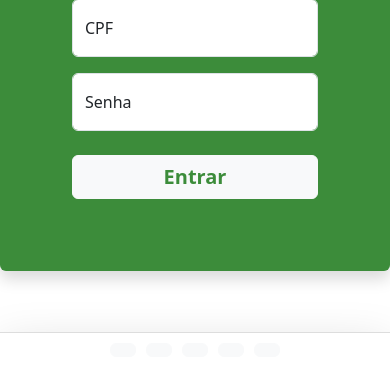
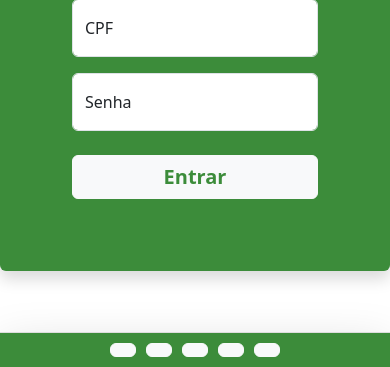
Before and after one commit to CalcaMVC/electronic-document-repository, a Flask app: page / in a window 390 px wide. Shown: the part 477-844 px from the top of the page. Run offline with Flask 3, Linux system fonts and the light colour scheme; some libraries are stand-ins or nearby versions.

Commit message:
Adição do Favicon em todos os arquivos de HTML

```diff
--- a/application/static/css/estilos-unificados.css
+++ b/application/static/css/estilos-unificados.css
@@ -378,7 +378,7 @@ body.click-to-speak-active #main-content a:hover {
         left: 0;
         width: 100%;
         justify-content: center;
-        background-color: rgba(255, 255, 255, 0.9);
+        background-color: #3C8C3A;
         padding: 10px 0;
         border-top: 1px solid #ddd;
     }
--- a/application/templates/categories.html
+++ b/application/templates/categories.html
@@ -4,6 +4,9 @@
     <meta charset="UTF-8">
     <meta name="viewport" content="width=device-width, initial-scale=1.0">
     <title>Categorias de Documentos - RIDE</title>
+
+    <!-- Favicon -->
+    <link rel="icon" type="image/png" href="{{ url_for('static', filename='images/favicon.png') }}">
 
     <!-- CSS do Bootstrap -->
     <link href="https://cdn.jsdelivr.net/npm/bootstrap@5.3.3/dist/css/bootstrap.min.css" rel="stylesheet">
--- a/application/templates/dashboard.html
+++ b/application/templates/dashboard.html
@@ -4,6 +4,9 @@
     <meta charset="UTF-8">
     <meta name="viewport" content="width=device-width, initial-scale=1.0">
     <title>Painel Gerencial - RIDE</title>
+
+    <!-- Favicon -->
+    <link rel="icon" type="image/png" href="{{ url_for('static', filename='images/favicon.png') }}">
 
     <!-- CSS do Bootstrap -->
     <link href="https://cdn.jsdelivr.net/npm/bootstrap@5.3.3/dist/css/bootstrap.min.css" rel="stylesheet">
--- a/application/templates/edit_category.html
+++ b/application/templates/edit_category.html
@@ -4,6 +4,9 @@
     <meta charset="UTF-8">
     <meta name="viewport" content="width=device-width, initial-scale=1.0">
     <title>Alterar Categoria - RIDE</title>
+
+    <!-- Favicon -->
+    <link rel="icon" type="image/png" href="{{ url_for('static', filename='images/favicon.png') }}">
 
     <!-- CSS do Bootstrap -->
     <link href="https://cdn.jsdelivr.net/npm/bootstrap@5.3.3/dist/css/bootstrap.min.css" rel="stylesheet">
--- a/application/templates/edit_model.html
+++ b/application/templates/edit_model.html
@@ -4,6 +4,9 @@
     <meta charset="UTF-8">
     <meta name="viewport" content="width=device-width, initial-scale=1.0">
     <title>Editar Modelo - RIDE</title>
+
+    <!-- Favicon -->
+    <link rel="icon" type="image/png" href="{{ url_for('static', filename='images/favicon.png') }}">
 
     <!-- CSS do Bootstrap -->
     <link href="https://cdn.jsdelivr.net/npm/bootstrap@5.3.3/dist/css/bootstrap.min.css" rel="stylesheet">
--- a/application/templates/edit_user.html
+++ b/application/templates/edit_user.html
@@ -4,6 +4,9 @@
     <meta charset="UTF-8">
     <meta name="viewport" content="width=device-width, initial-scale=1.0">
     <title>Alterar Usuário - RIDE</title>
+
+    <!-- Favicon -->
+    <link rel="icon" type="image/png" href="{{ url_for('static', filename='images/favicon.png') }}">
 
     <!-- CSS do Bootstrap -->
     <link href="https://cdn.jsdelivr.net/npm/bootstrap@5.3.3/dist/css/bootstrap.min.css" rel="stylesheet">
--- a/application/templates/edit_user_profile.html
+++ b/application/templates/edit_user_profile.html
@@ -4,6 +4,9 @@
     <meta charset="UTF-8">
     <meta name="viewport" content="width=device-width, initial-scale=1.0">
     <title>Meu Perfil - RIDE</title>
+
+    <!-- Favicon -->
+    <link rel="icon" type="image/png" href="{{ url_for('static', filename='images/favicon.png') }}">
 
     <!-- CSS do Bootstrap -->
     <link href="https://cdn.jsdelivr.net/npm/bootstrap@5.3.3/dist/css/bootstrap.min.css" rel="stylesheet">
--- a/application/templates/filled_document.html
+++ b/application/templates/filled_document.html
@@ -4,6 +4,9 @@
     <meta charset="UTF-8">
     <meta name="viewport" content="width=device-width, initial-scale=1.0">
     <title>Documentos Preenchidos - RIDE</title>
+
+    <!-- Favicon -->
+    <link rel="icon" type="image/png" href="{{ url_for('static', filename='images/favicon.png') }}">
 
     <!-- CSS do Bootstrap -->
     <link href="https://cdn.jsdelivr.net/npm/bootstrap@5.3.3/dist/css/bootstrap.min.css" rel="stylesheet">
--- a/application/templates/index.html
+++ b/application/templates/index.html
@@ -4,6 +4,9 @@
     <meta charset="UTF-8">
     <meta name="viewport" content="width=device-width, initial-scale=1.0">
     <title>Login de Usuário - RIDE</title>
+
+    <!-- Favicon -->
+    <link rel="icon" type="image/png" href="{{ url_for('static', filename='images/favicon.png') }}">
 
     <!-- CSS do Bootstrap -->
     <link href="https://cdn.jsdelivr.net/npm/bootstrap@5.3.3/dist/css/bootstrap.min.css" rel="stylesheet">
--- a/application/templates/models.html
+++ b/application/templates/models.html
@@ -4,6 +4,9 @@
     <meta charset="UTF-8">
     <meta name="viewport" content="width=device-width, initial-scale=1.0">
     <title>Modelos de Documentos - RIDE</title>
+
+    <!-- Favicon -->
+    <link rel="icon" type="image/png" href="{{ url_for('static', filename='images/favicon.png') }}">
 
     <!-- CSS do Bootstrap -->
     <link href="https://cdn.jsdelivr.net/npm/bootstrap@5.3.3/dist/css/bootstrap.min.css" rel="stylesheet">
--- a/application/templates/register_category.html
+++ b/application/templates/register_category.html
@@ -4,6 +4,9 @@
     <meta charset="UTF-8">
     <meta name="viewport" content="width=device-width, initial-scale=1.0">
     <title>Cadastro de Categoria - RIDE</title>
+
+    <!-- Favicon -->
+    <link rel="icon" type="image/png" href="{{ url_for('static', filename='images/favicon.png') }}">
 
     <!-- CSS do Bootstrap -->
     <link href="https://cdn.jsdelivr.net/npm/bootstrap@5.3.3/dist/css/bootstrap.min.css" rel="stylesheet">
--- a/application/templates/register_model.html
+++ b/application/templates/register_model.html
@@ -4,6 +4,9 @@
     <meta charset="UTF-8">
     <meta name="viewport" content="width=device-width, initial-scale=1.0">
     <title>Cadastro de Modelo - RIDE</title>
+
+    <!-- Favicon -->
+    <link rel="icon" type="image/png" href="{{ url_for('static', filename='images/favicon.png') }}">
 
     <!-- CSS do Bootstrap -->
     <link href="https://cdn.jsdelivr.net/npm/bootstrap@5.3.3/dist/css/bootstrap.min.css" rel="stylesheet">
--- a/application/templates/register_user.html
+++ b/application/templates/register_user.html
@@ -4,6 +4,9 @@
     <meta charset="UTF-8">
     <meta name="viewport" content="width=device-width, initial-scale=1.0">
     <title>Cadastro de Usuário - RIDE</title>
+
+    <!-- Favicon -->
+    <link rel="icon" type="image/png" href="{{ url_for('static', filename='images/favicon.png') }}">
 
     <!-- CSS do Bootstrap -->
     <link href="https://cdn.jsdelivr.net/npm/bootstrap@5.3.3/dist/css/bootstrap.min.css" rel="stylesheet">
--- a/application/templates/send_filled_document.html
+++ b/application/templates/send_filled_document.html
@@ -4,6 +4,9 @@
     <meta charset="UTF-8">
     <meta name="viewport" content="width=device-width, initial-scale=1.0">
     <title>Novo Envio - RIDE</title>
+
+    <!-- Favicon -->
+    <link rel="icon" type="image/png" href="{{ url_for('static', filename='images/favicon.png') }}">
 
     <!-- CSS do Bootstrap -->
     <link href="https://cdn.jsdelivr.net/npm/bootstrap@5.3.3/dist/css/bootstrap.min.css" rel="stylesheet">
--- a/application/templates/users.html
+++ b/application/templates/users.html
@@ -4,6 +4,9 @@
     <meta charset="UTF-8">
     <meta name="viewport" content="width=device-width, initial-scale=1.0">
     <title>Usuários - RIDE</title>
+
+    <!-- Favicon -->
+    <link rel="icon" type="image/png" href="{{ url_for('static', filename='images/favicon.png') }}">
 
     <!-- CSS do Bootstrap -->
     <link href="https://cdn.jsdelivr.net/npm/bootstrap@5.3.3/dist/css/bootstrap.min.css" rel="stylesheet">
```
Also changed, not shown: application/static/images/favicon.png (added).
